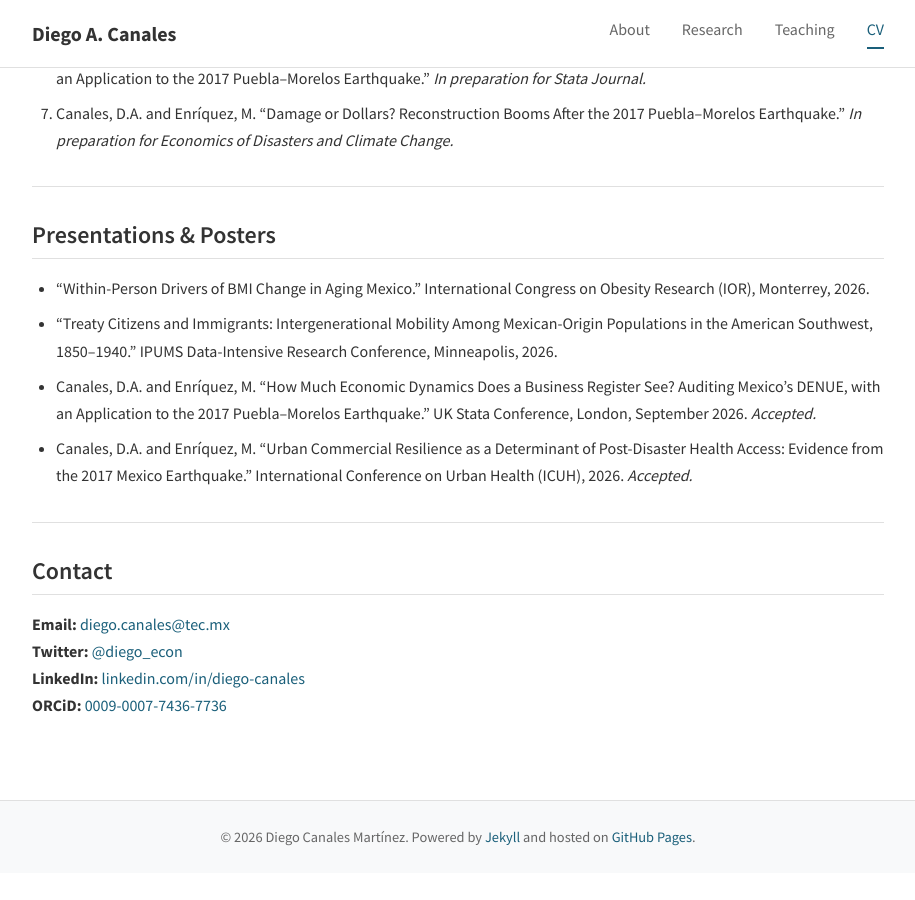
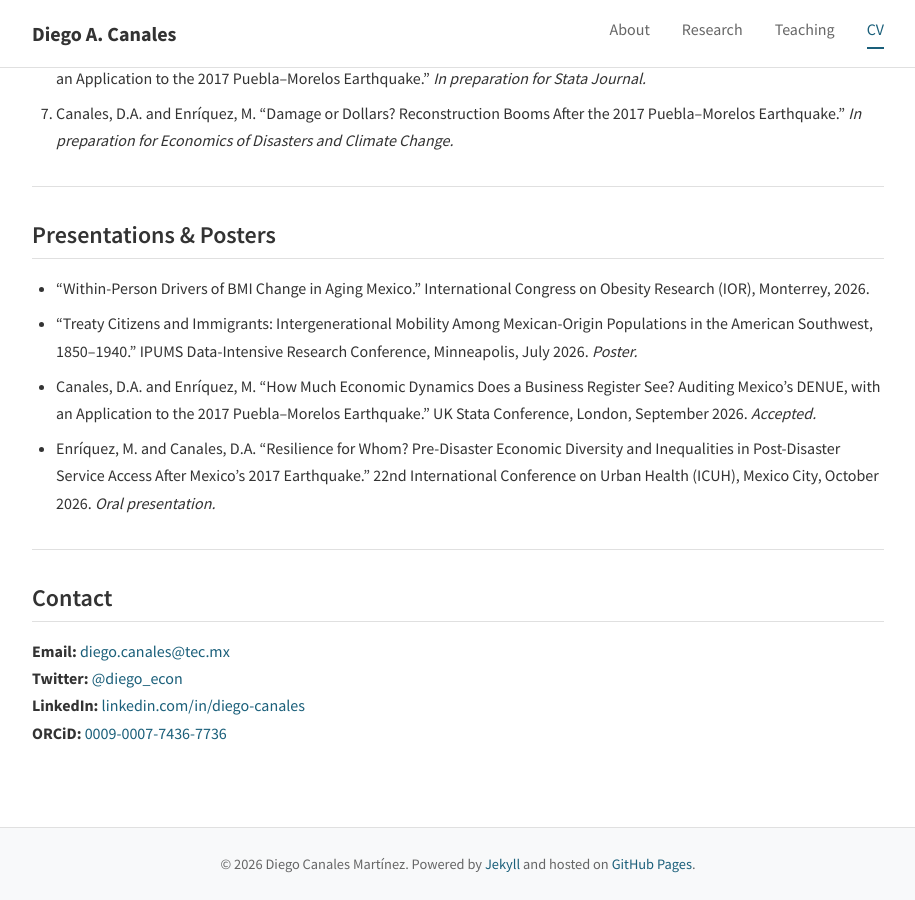
Before and after one commit to diegoacanales/diegoacanales.github.io, a Jekyll site: the page built from cv.md, in a window 1280 px wide and 900 px high, scrolled down 1951 px. Shown: the whole window, without its empty margins (182-1097 px from the left). Built offline with Jekyll 4.4.1, drawn with Linux system fonts in a browser that asks for light colours; some web fonts are replaced; before the commit the page ends 2824 px from its top, so only the background shows below that.

Commit message:
Update ICUH 2026 and IPUMS 2026 presentation entries
Co-Authored-By: Claude Opus 5.5 <noreply@anthropic.com>
Claude-Session: https://claude.ai/code/session_01G5hFjT1CghHYG4QXsxfDNw

```diff
--- a/cv.md
+++ b/cv.md
@@ -87,9 +87,9 @@ Tecnológico de Monterrey, Campus Ciudad Juárez
 ## Presentations & Posters
 
 - "Within-Person Drivers of BMI Change in Aging Mexico." International Congress on Obesity Research (IOR), Monterrey, 2026.
-- "Treaty Citizens and Immigrants: Intergenerational Mobility Among Mexican-Origin Populations in the American Southwest, 1850–1940." IPUMS Data-Intensive Research Conference, Minneapolis, 2026.
+- "Treaty Citizens and Immigrants: Intergenerational Mobility Among Mexican-Origin Populations in the American Southwest, 1850–1940." IPUMS Data-Intensive Research Conference, Minneapolis, July 2026. *Poster.*
 - Canales, D.A. and Enríquez, M. "How Much Economic Dynamics Does a Business Register See? Auditing Mexico's DENUE, with an Application to the 2017 Puebla–Morelos Earthquake." UK Stata Conference, London, September 2026. *Accepted.*
-- Canales, D.A. and Enríquez, M. "Urban Commercial Resilience as a Determinant of Post-Disaster Health Access: Evidence from the 2017 Mexico Earthquake." International Conference on Urban Health (ICUH), 2026. *Accepted.*
+- Enríquez, M. and Canales, D.A. "Resilience for Whom? Pre-Disaster Economic Diversity and Inequalities in Post-Disaster Service Access After Mexico's 2017 Earthquake." 22nd International Conference on Urban Health (ICUH), Mexico City, October 2026. *Oral presentation.*
 
 ---
 
```
